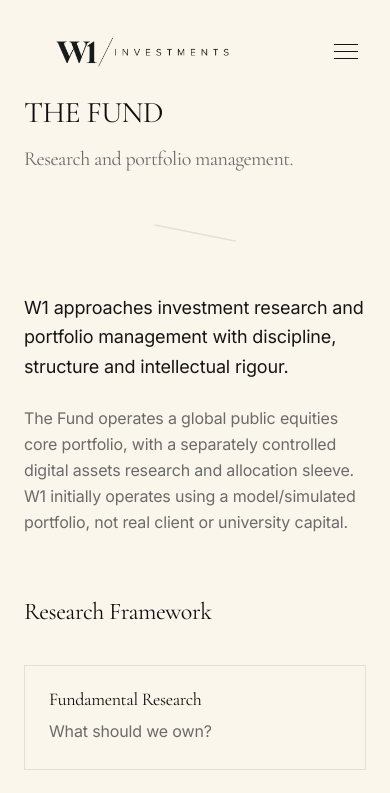
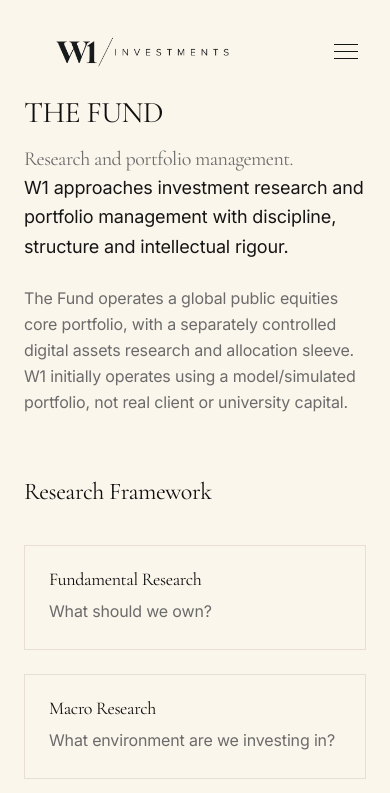
Before and after one commit to sillyboiii/w1-investments, a Next.js app: page /fund in a window 390 px wide. Shown: the top 793 px of the page. Built offline with nearby package versions, Linux system fonts and the light colour scheme.

Commit message:
Hide slash divider on mobile

```diff
--- a/src/components/ui/SlashDivider.tsx
+++ b/src/components/ui/SlashDivider.tsx
@@ -29,7 +29,7 @@ export function SlashDivider({
 
   if (orientation === "vertical") {
     return (
-      <div className={`flex justify-center items-center ${className}`}>
+      <div className={`hidden md:flex justify-center items-center ${className}`}>
         <motion.svg
           width="24"
           height="120"
@@ -54,7 +54,7 @@ export function SlashDivider({
   }
 
   return (
-    <div className={`flex justify-center items-center py-12 md:py-16 ${className}`}>
+    <div className={`hidden md:flex justify-center items-center py-12 md:py-16 ${className}`}>
       <motion.svg
         width="120"
         height="24"
```
